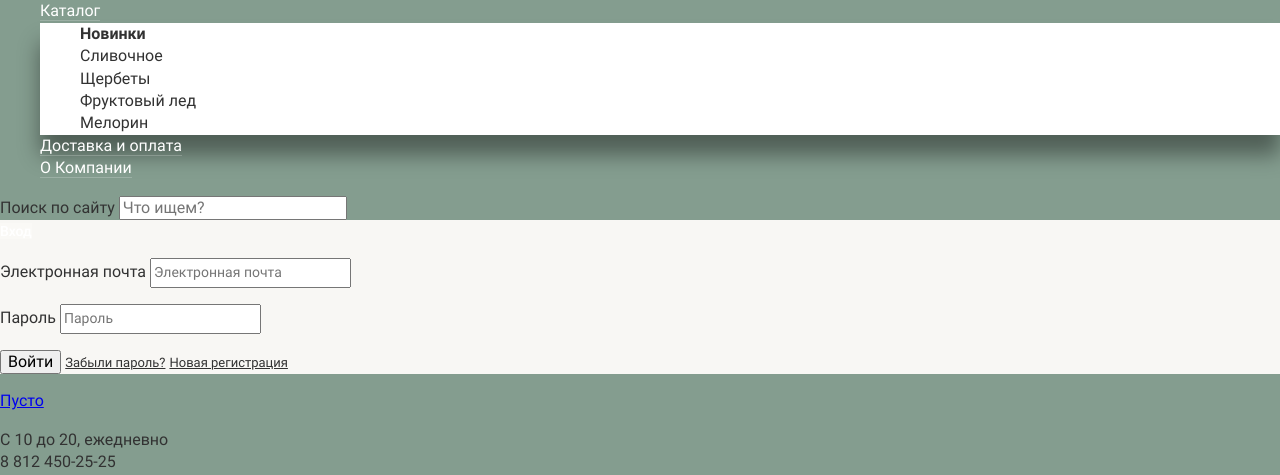
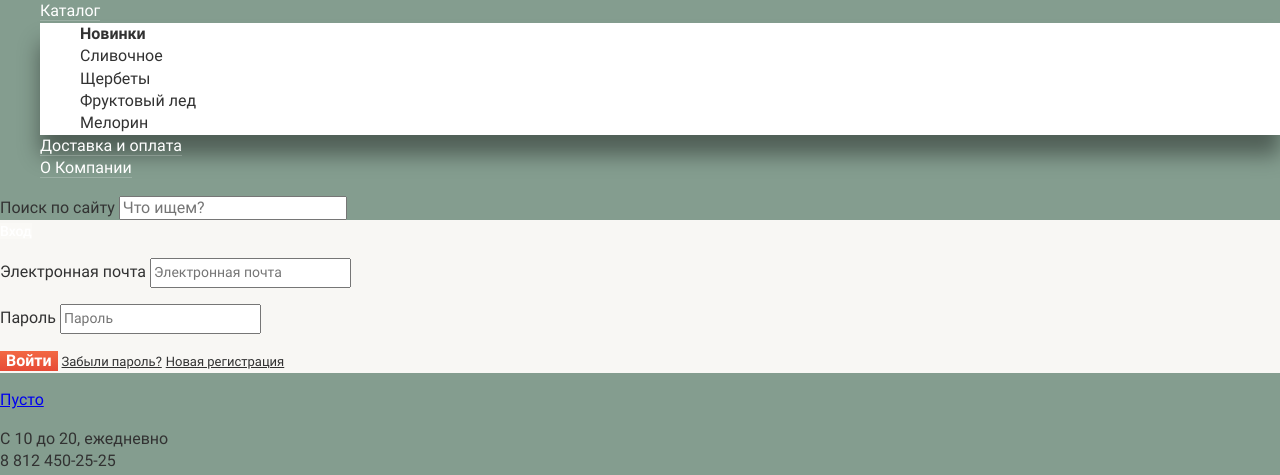
Before and after one commit to dmfedotov/glacy, a website: page docs/index.html in a window 1280 px wide. Shown: the part 86-561 px from the top of the page. Drawn offline with Linux system fonts and the light colour scheme; files whose address does not match are found by name.

Commit message:
Применяет базовую стилизацию для кнопки button

```diff
--- /dev/null
+++ b/source/sass/blocks/button.scss
@@ -0,0 +1,8 @@
+.button {
+  font-weight: 700;
+  color: #ffffff;
+  text-decoration: none;
+
+  background: linear-gradient(#f26843, #e74b36);
+  border: none;
+}
--- a/source/sass/style.scss
+++ b/source/sass/style.scss
@@ -5,3 +5,4 @@
 @import "blocks/site-navigation";
 @import "blocks/catalog-navigation";
 @import "blocks/user";
+@import "blocks/button";
```
Also changed, not shown: docs/css/style.min.css.
